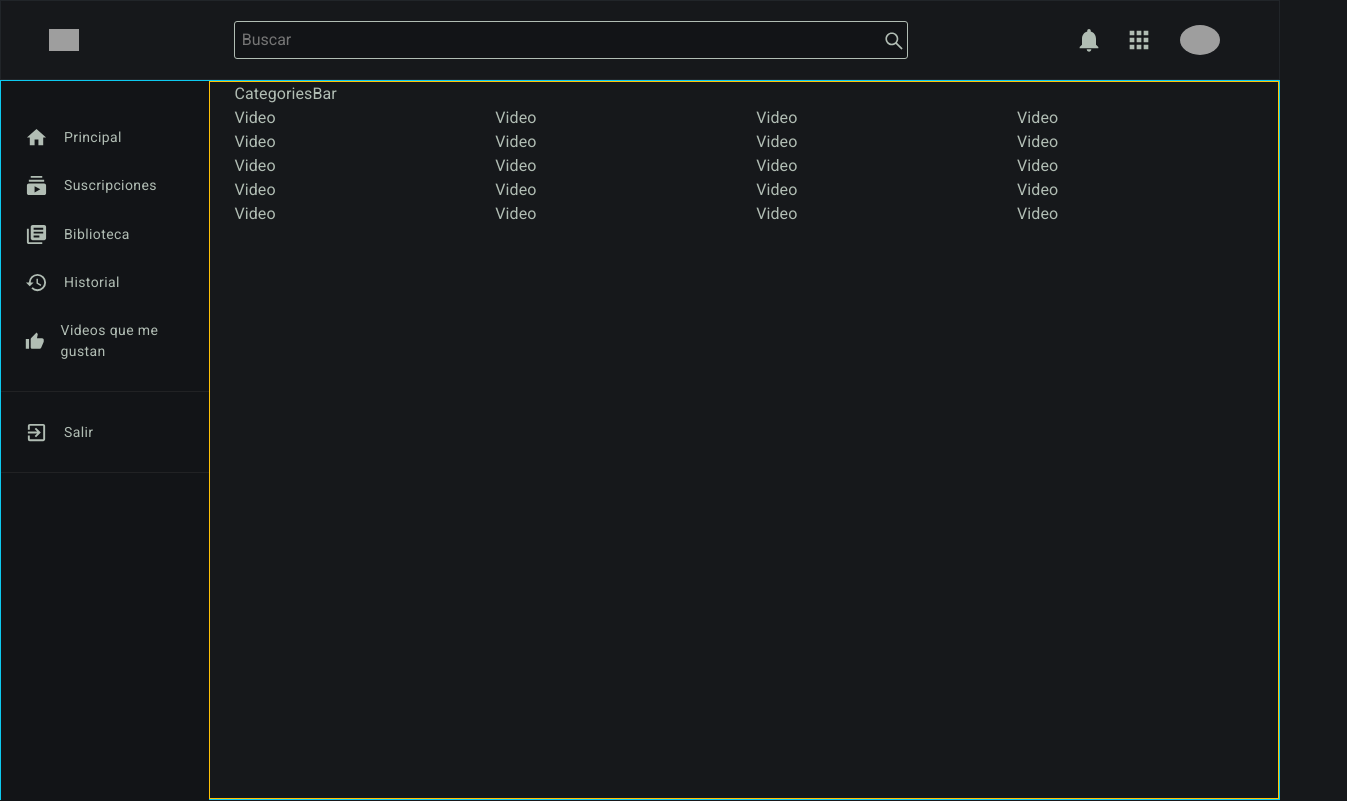
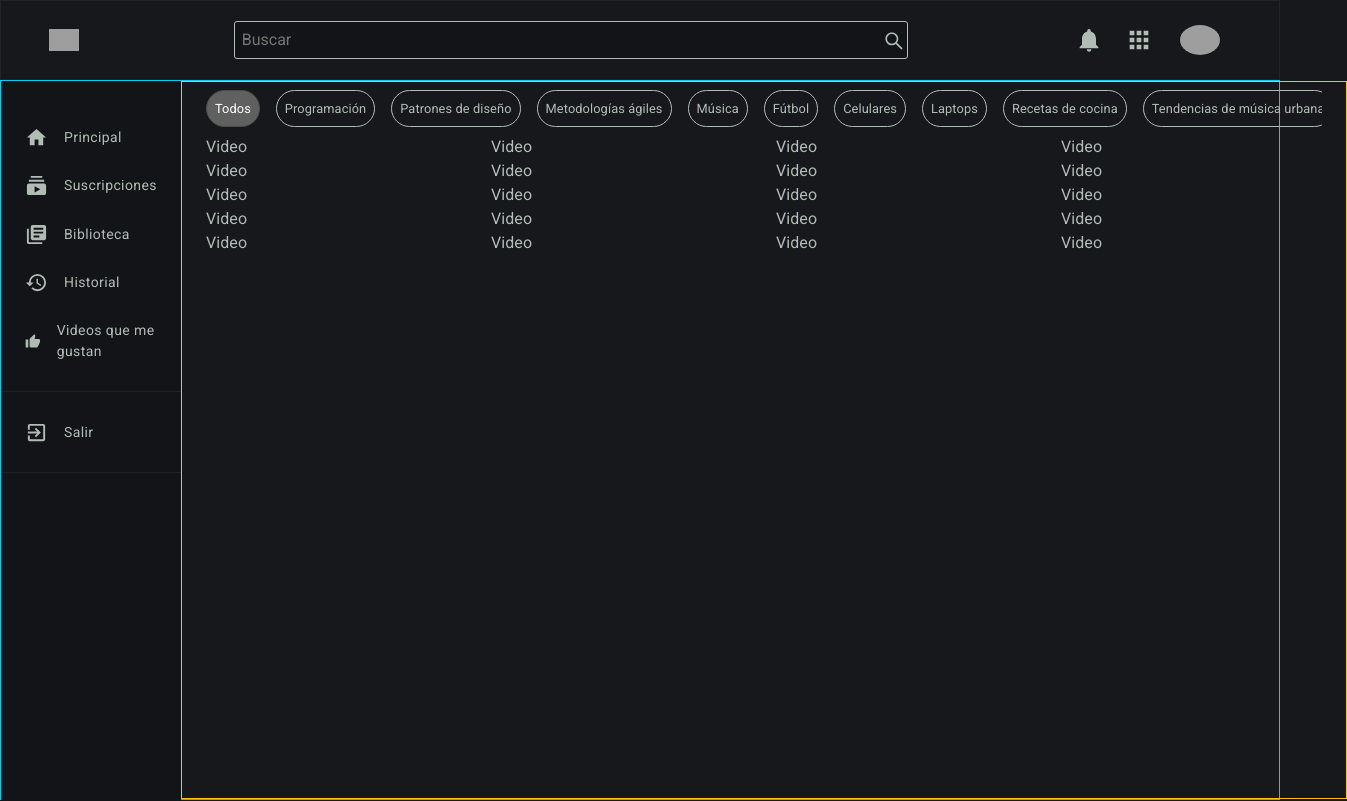
Before and after one commit to adrianGette/youtube-clone-v2, a React (Create React App) app: page / in a window 1280 px wide. Shown: the whole page, 1347 px wide, since content can reach past the window. Built offline with nearby package versions, Linux system fonts and the light colour scheme; grey boxes are pictures that could not be loaded.

Commit message:
Edit CategoriesBar component

```diff
--- a/src/components/categoriesBar/CategoriesBar.js
+++ b/src/components/categoriesBar/CategoriesBar.js
@@ -1,10 +1,43 @@
-import React from 'react'
+import React, { useState } from 'react'
 import './_categoriesBar.scss'
 
+const keywords = [
+    'Todos',
+    'Programación',
+    'Patrones de diseño',
+    'Metodologías ágiles',
+    'Música',
+    'Fútbol',
+    'Celulares',
+    'Laptops',
+    'Recetas de cocina',
+    'Tendencias de música urbana',
+    'En vivo',
+    'Noticias',
+    'Fútbol argentino',
+    'Criptomonedas',
+    'Billeteras digitales',
+    'Bases de datos',
+    'Punk rock music'
+]
+
 const CategoriesBar = () => {
+
+    const [ activeElement, setActiveElement ] = useState('Todos');
+
+    const handleClick = (value) => {
+        setActiveElement(value);
+    }
+
     return (
-        <div>
-            CategoriesBar
+        <div className="categoriesBar">
+            { keywords.map( (value, i) => (
+                <span
+                    key={i}
+                    onClick={ () => handleClick(value) }
+                    className={ activeElement === value ? 'active' : '' }
+                >{value}</span>)
+            ) }
         </div>
     )
 }
--- a/src/components/categoriesBar/_categoriesBar.scss
+++ b/src/components/categoriesBar/_categoriesBar.scss
@@ -0,0 +1,34 @@
+@import "../../base.scss";
+
+.categoriesBar {
+  padding: 0.5rem 0;
+  font-size: 0.8rem;
+
+  display: flex;
+  overflow-x: scroll;
+
+  &::-webkit-scrollbar {
+    width: 0px;
+  }
+
+  scrollbar-width: none;
+
+  span {
+    margin-right: 1rem;
+    padding: 0.5rem;
+
+    white-space: nowrap;
+    border: 1.5px solid $text-color;
+    border-radius: 999px;
+
+    &:hover {
+      background-color: #374a59;
+    }
+
+    &.active {
+      color: #fff;
+      background-color: #606060;
+      border-color: $border-color;
+    }
+  }
+}
```
